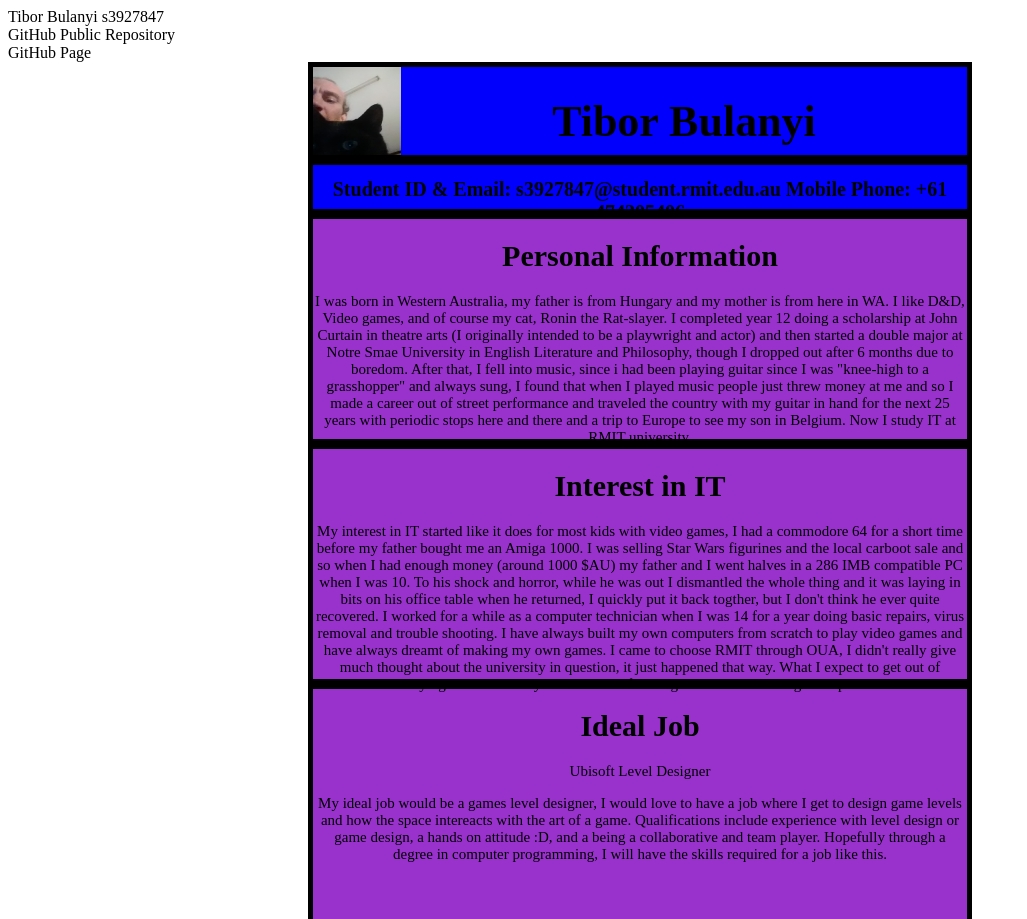
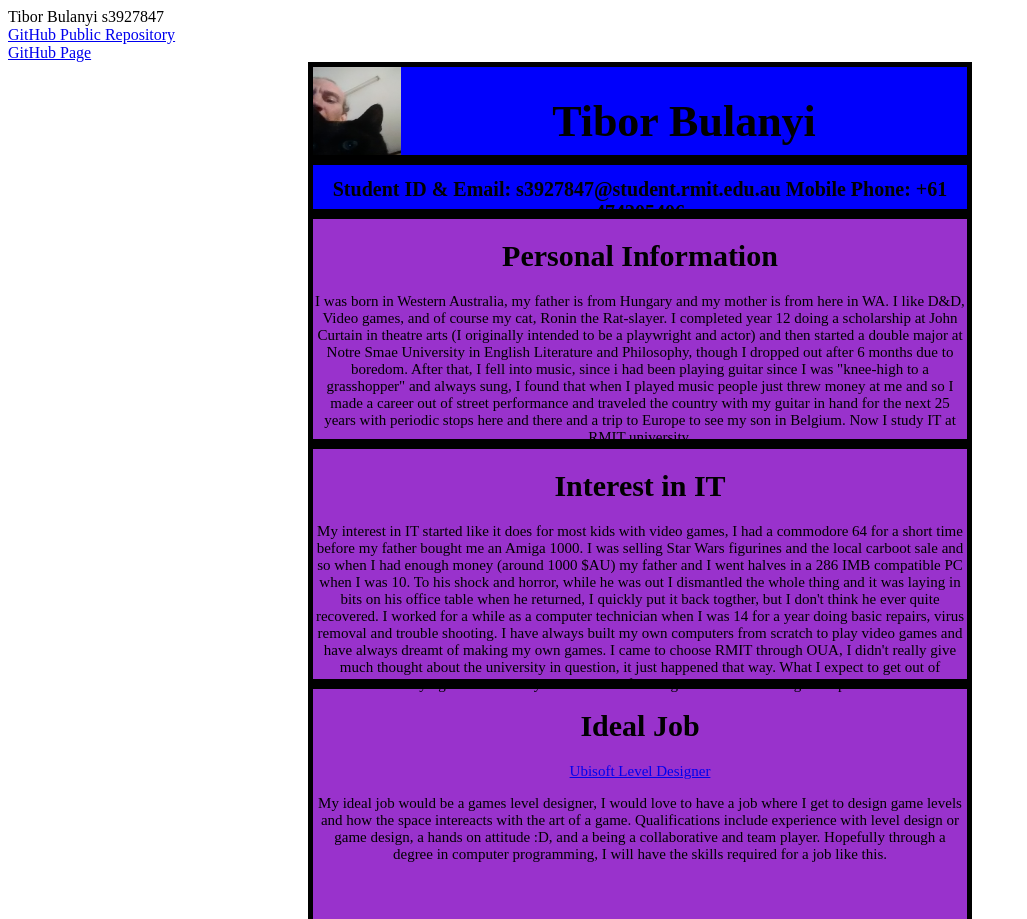
Before and after one commit to tibitzu/My-Profile, a plain HTML site: page index.html in a window 1280 px wide. Shown: the top 919 px of the page, without its empty margins (0-1027 px from the left). Drawn offline with Linux system fonts and the light colour scheme.

Commit message:
edited github page in index.html because I forgot to close the link reference

```diff
--- a/index.html
+++ b/index.html
@@ -4,10 +4,7 @@
 <title>Page Title</title>
 <meta charset="UTF-8">
 <meta name="viewport" content="width=device-width, initial-scale=1">
-        <style>   {background color: #A9A9A9}
-           a:link {color: black;
-                   background-color: transparent;
-                   text-decoration: none;}
+        <style>
           .Name   {margin-right: 300px;
                    margin-left: 300px;
                    border: 5px solid black;
@@ -76,7 +73,7 @@
   <br>
   <a href="https://github.com/tibitzu/My-Profile.git"> GitHub Public Repository </a>
   <br>
-  <a href="https://tibitzu.github.io/My-Profile/"> GitHub Page
+  <a href="https://tibitzu.github.io/My-Profile/"> GitHub Page </a>
 <div class="Name">
   <img src="IMG_20210916_125823.jpg">
   <h1>Tibor Bulanyi</h1>
```
